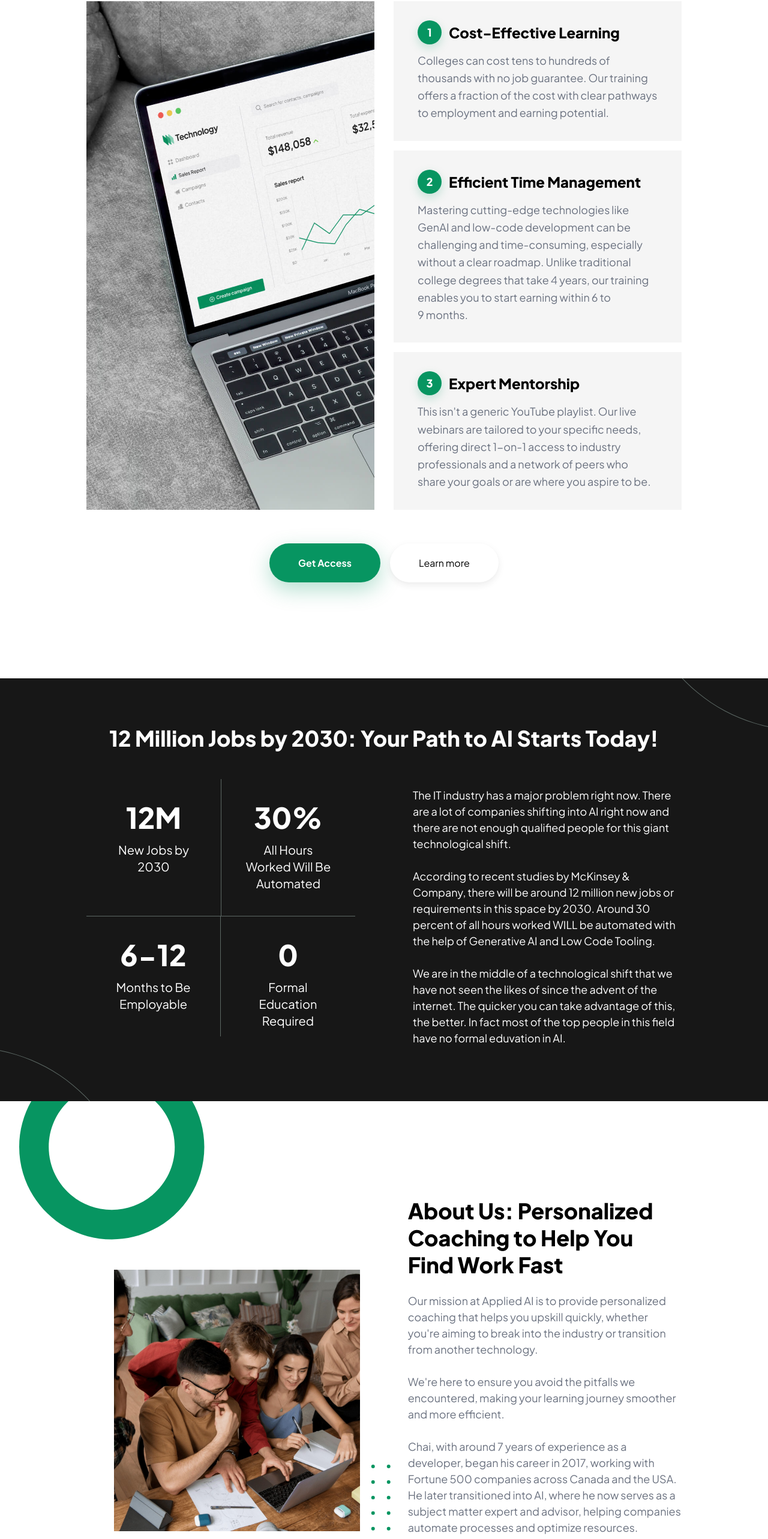
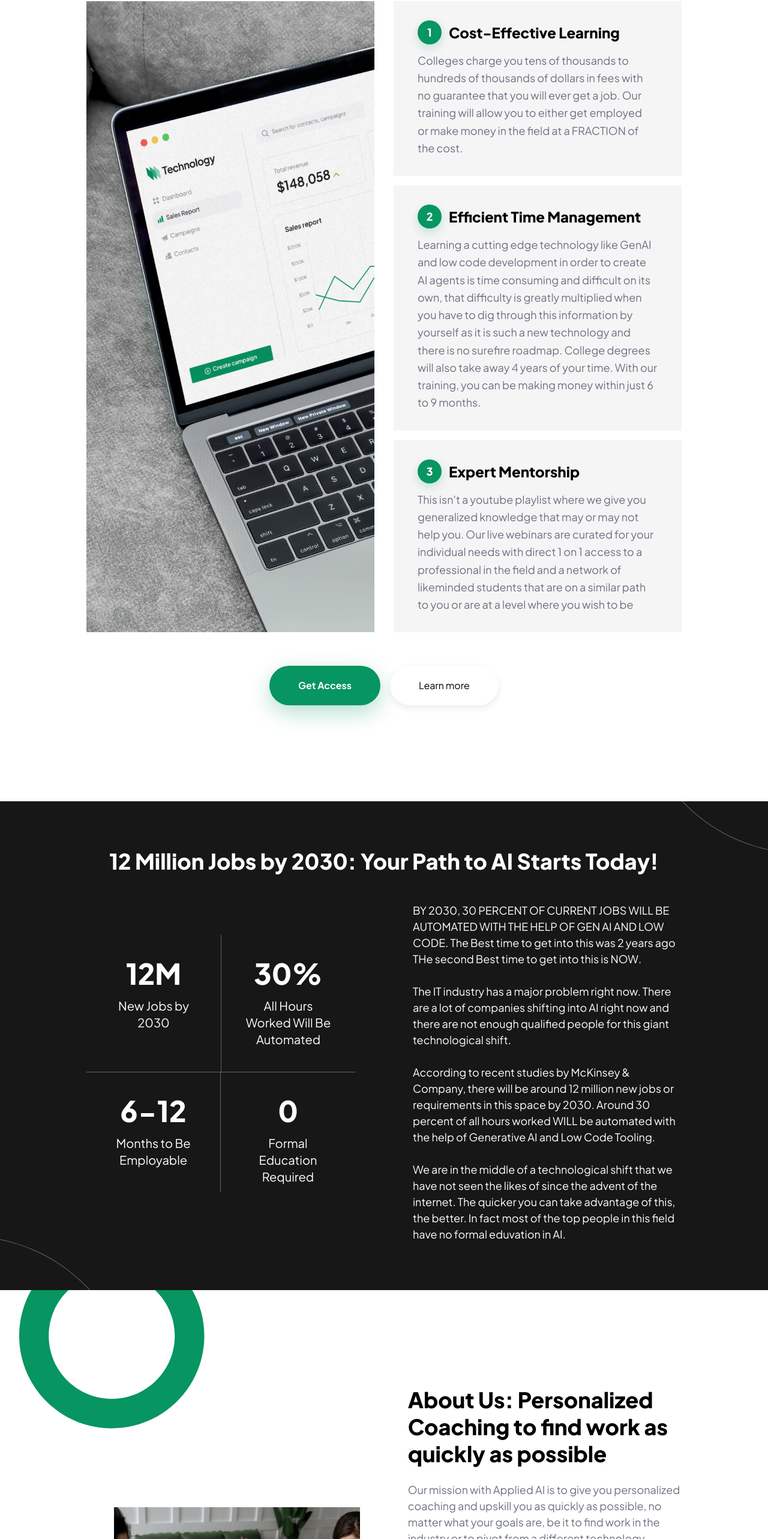
Before and after one commit to Harsh-Sanklecha/ai-applied, a Next.js app: page / in a window 1280 px wide. Shown: the part 1055-3621 px from the top of the page at 60% size. Built offline with nearby package versions, Linux system fonts and the light colour scheme.

Commit message:
Content Changes

```diff
--- a/src/app/[landing]/page.tsx
+++ b/src/app/[landing]/page.tsx
@@ -15,13 +15,21 @@ const Landing = () => {
   const whyUs = [
     {
       title: 'Cost-Effective Learning',
-      description: `Colleges can cost tens to hundreds of thousands with no job guarantee. Our training offers a fraction of the cost with clear pathways to employment and earning potential.`
+      description: `Colleges charge you tens of thousands to hundreds of thousands of dollars in fees with no guarantee that you will
+ever get a job. Our training will allow you to either get employed or make money in the field at a FRACTION of the
+cost.`
     }, {
       title: 'Efficient Time Management',
-      description: `Mastering cutting-edge technologies like GenAI and low-code development can be challenging and time-consuming, especially without a clear roadmap. Unlike traditional college degrees that take 4 years, our training enables you to start earning within 6 to 9 months.`
+      description: `Learning a cutting edge technology like GenAI and low code development in order to create AI agents is time consuming
+and difficult on its own, that difficulty is greatly multiplied when you have to dig through this information by yourself
+as it is such a new technology and there is no surefire roadmap. College degrees will also take away 4 years of your time.
+With our training, you can be making money within just 6 to 9 months.
+`
     }, {
       title: 'Expert Mentorship',
-      description: `This isn't a generic YouTube playlist. Our live webinars are tailored to your specific needs, offering direct 1-on-1 access to industry professionals and a network of peers who share your goals or are where you aspire to be.`
+      description: `This isn't a youtube playlist where we give you generalized knowledge that may or may not help you. Our live webinars are curated for your
+individual needs with direct 1 on 1 access to a professional in the field and a network of likeminded students that
+are on a similar path to you or are at a level where you wish to be`
     }
   ]
 
@@ -133,6 +141,12 @@ const Landing = () => {
                 }
               </div>
               <div className='flex-1 text-pretty'>
+              <p>
+                  BY 2030, 30 PERCENT OF CURRENT JOBS WILL BE AUTOMATED
+                  WITH THE HELP OF GEN AI AND LOW CODE.
+                  The Best time to get into this was 2 years ago
+                  THe second Best time to get into this is NOW.
+              </p><br />
                 <p>
                   The IT industry has a major problem right now. There are a lot of companies shifting into AI right now and there are not enough qualified
                   people for this giant technological shift.
@@ -160,13 +174,19 @@ const Landing = () => {
         <div className="container">
           <div className="flex flex-col md:flex-row items-center justify-between gap-8 about">
             <div>
-              <h2 className='text-2xl md:text-4xl md:leading-tight mb-6 font-black'>About Us: Personalized Coaching to Help You Find Work Fast</h2>
+              <h2 className='text-2xl md:text-4xl md:leading-tight mb-6 font-black'>About Us: Personalized Coaching to find work as quickly as possible</h2>
               <p className='text-gray-500 mb-12'>
-                Our mission at Applied AI is to provide personalized coaching that helps you upskill quickly, whether you're aiming to break into the industry or transition from another technology.
+                Our mission with Applied AI is to give you personalized coaching and upskill you as quickly as possible, no matter what your goals are, be it to find work in the industry or to pivot from
+                a different technology.
                 <br /><br />
-                We're here to ensure you avoid the pitfalls we encountered, making your learning journey smoother and more efficient.
+                The main reason that me and my team have created this program is to teach as many people as we can to not make the same mistakes that we did. I wish I had this resource when I was first learning
+                and working in the industry. It could have saved me so much time and so many headaches
                 <br /><br />
-                Chai, with around 7 years of experience as a developer, began his career in 2017, working with Fortune 500 companies across Canada and the USA. He later transitioned into AI, where he now serves as a subject matter expert and advisor, helping companies automate processes and optimize resources.
+                Chai has around 7 years of experience as a developer. He started his journey back in 2017 working for multiple fortune 500 companies in both Canada and the
+                US of A
+                <br /><br />
+                A few years later, he moved to the AI side of things and has been working in the field ever since, as a subject matter
+                expert and an advisor for companies looking to automate their work and save time and manpower.
               </p>
               <Link href="about" className="btn primary-btn">Find out more</Link>
             </div>
```
